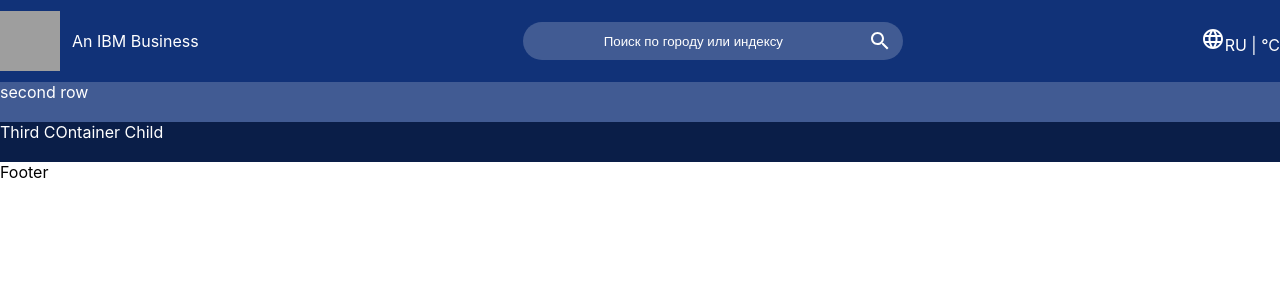
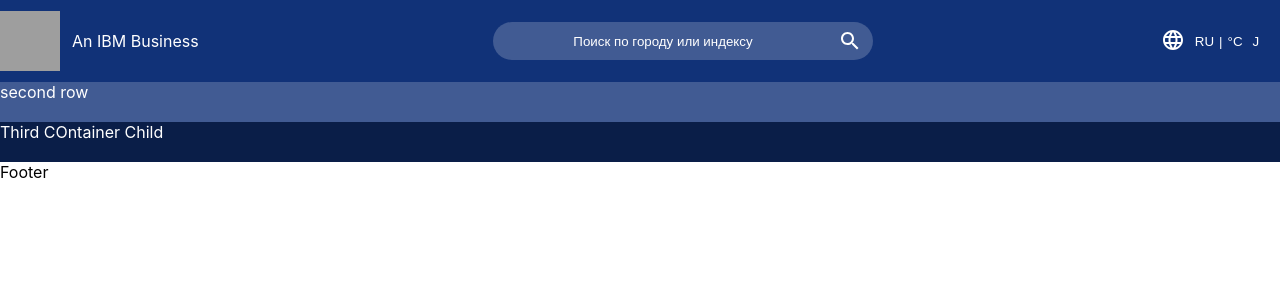
Before and after one commit to Nicelx/weather-app, a React (Create React App) app: page / in a window 1280 px wide. Shown: the top 300 px of the page. Built offline with nearby package versions, Linux system fonts and the light colour scheme; grey boxes are pictures that could not be loaded.

Commit message:
lang|temp switcher

```diff
--- a/src/components/Header/Header.js
+++ b/src/components/Header/Header.js
@@ -1,10 +1,16 @@
-import React from "react";
+import React,{ useState } from "react";
 import classes from "./Header.module.css";
 import LanguageIcon from "@material-ui/icons/Language";
-import SearchIcon from '@material-ui/icons/Search';
+import SearchIcon from "@material-ui/icons/Search";
 import NavLink from "react-router-dom";
 
 const Header = () => {
+	const [lang, setLang] = useState(false);
+
+	const toggleLang = () => {
+		setLang(prev => !prev)
+	}
+
 	return (
 		<div className={classes.Container}>
 			<div className={classes.FirstRowWrapper}>
@@ -17,17 +23,24 @@ const Header = () => {
 						/>
 						<span>An IBM Business</span>
 					</div>
-					<div className = {classes.InputContainer}>
+					<div className={classes.InputContainer}>
 						<input
 							className={classes.Input}
 							type="text"
 							placeholder="Поиск по городу или индексу"
 						/>
-						<SearchIcon/>
+						<SearchIcon />
 					</div>
-					<div>
-						<LanguageIcon />
-						RU | {"\u00B0"}C
+
+					<div className={classes.TemperatureSelection}>
+						<button onClick = {toggleLang}>
+							<span>
+								<LanguageIcon />
+							</span>
+							<span>RU</span>|<span>{"\u00B0"}C</span>{" "}
+							<span>J</span>
+						</button>
+						{lang && <div className = {classes.Content}>content</div>}
 					</div>
 				</div>
 			</div>
--- a/src/components/Header/Header.module.css
+++ b/src/components/Header/Header.module.css
@@ -30,7 +30,6 @@
 	align-items: center;
 }
 .Input {
-	/* z-index: 1; */
 	color: #fff;
 	width: 380px;
 	height: 38px;
@@ -45,6 +44,28 @@
 }
 .Input::placeholder {
 	color: #fff;
+}
+.TemperatureSelection button {
+	display: flex;
+	justify-content: center;
+	align-items: center;
+	width: 140px;
+	height: 28px;
+	background: rgba(0,0,0,0);
+	color: #fff;
+	border: none;
+}
+.TemperatureSelection span {
+	margin: 0 5px;
+}
+.Content {
+	position: absolute;
+	top: 80px;
+	left: 0;
+	width: 100vw;
+	height: 312px;
+	color: var(--text-dark);
+	background-color: #fff;
 }
 
 .SecondRowWrapper {
--- a/src/components/UI/DropDown.module.css
+++ b/src/components/UI/DropDown.module.css
@@ -0,0 +1,6 @@
+.Disabled {
+	display: none;
+}
+.Active {
+	display: block;
+}
--- a/src/index.css
+++ b/src/index.css
@@ -2,6 +2,7 @@
   --primary:rgb(17, 50, 120);
   --seconday: rgb(65, 91, 147);
   --primary-rgb:  17, 50, 120;
+  --text-dark : #2b2b2b;
 }
 
 * {
```
Also changed, not shown: src/components/UI/DropDown.js (+20 -4 lines).
